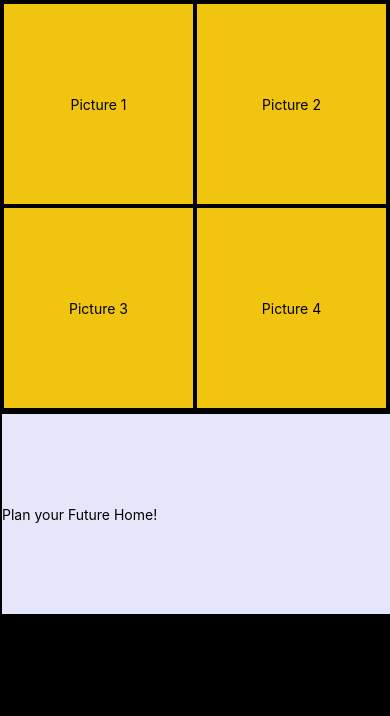
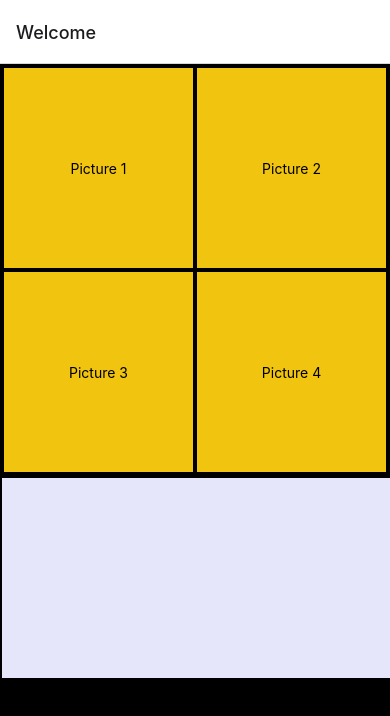
Before and after one commit to jaredsbt/GardenofRosas, a React Native app: screen / in a window 390 px wide. Shown: the top 716 px of the page. Built offline with nearby package versions, Linux system fonts and the light colour scheme.

Commit message:
Fixed plan screen and home react componenets and added to the navigating stack

```diff
--- a/App.js
+++ b/App.js
@@ -1,137 +1,26 @@
-import React, { useCallback, useEffect, useState } from 'react';
-import Entypo from '@expo/vector-icons/Entypo';
-import * as SplashScreen from 'expo-splash-screen';
-import * as Font from 'expo-font';
+import React from 'react';
 import {NavigationContainer} from '@react-navigation/native';
 import {createNativeStackNavigator} from '@react-navigation/native-stack';
-import {
-  StyleSheet,
-  Text,
-  View,
-  ScrollView,
-  Dimensions,
-  Button,
-} from 'react-native';
 
-// Keep the splash screen visible while we fetch resources
-SplashScreen.preventAutoHideAsync();
-
-export default function App() {
-  const [appIsReady, setAppIsReady] = useState(false);
-
-  useEffect(() => {
-    async function prepare() {
-      try {
-        // Pre-load fonts, make any API calls you need to do here
-        await Font.loadAsync(Entypo.font);
-        // Artificially delay for two seconds to simulate a slow loading
-        // experience. Please remove this if you copy and paste the code!
-        await new Promise(resolve => setTimeout(resolve, 2000));
-      } catch (e) {
-        console.warn(e);
-      } finally {
-        // Tell the application to render
-        setAppIsReady(true);
-      }
-    }
-
-    prepare();
-  }, []);
-
-  const onLayoutRootView = useCallback(async () => {
-    if (appIsReady) {
-      // This tells the splash screen to hide immediately! If we call this after
-      // `setAppIsReady`, then we may see a blank screen while the app is
-      // loading its initial state and rendering its first pixels. So instead,
-      // we hide the splash screen once we know the root view has already
-      // performed layout.
-      await SplashScreen.hideAsync();
-    }
-  }, [appIsReady]);
-
-  if (!appIsReady) {
-    return null;
-  }
-
-  return (
-    <ScrollView style = {styles.scrollContainer} onLayout={onLayoutRootView}>
-      <View style = {styles.container}>
-        <View style = {styles.box}><Text>Picture 1</Text></View>
-        <View style = {styles.box}><Text>Picture 2</Text></View>
-        <View style = {styles.box}><Text>Picture 3</Text></View>
-        <View style = {styles.box}><Text>Picture 4</Text></View>
-      </View>
-
-      <View style = {styles.bottom}>
-        <Text>Plan your Future Home!</Text>
-      </View>
+import HomeScreen from './screens/home';
+import PlanScreen from './screens/bookAppointment';
 
 
-    </ScrollView>
+const Stack = createNativeStackNavigator();
 
-    // <View>
-    //   <View
-    //     style={{ flex: 1, alignItems: 'center', justifyContent: 'center' }}
-    //     onLayout={onLayoutRootView}>
-    //     <Text>Bring your Dream Home to Life! 👋</Text>
-    //     <Entypo name="rocket" size={30} />
-    //   </View>
-    // </View>
+const MyStack = () => {
+  return (
+    <NavigationContainer>
+      <Stack.Navigator>
+        <Stack.Screen
+          name="Home"
+          component={HomeScreen}
+          options={{title: 'Welcome'}}
+        />
+        <Stack.Screen name="PlanScreen" component={PlanScreen} />
+      </Stack.Navigator>
+    </NavigationContainer>
+  );
+};
 
-  );
-}
-
-const styles = StyleSheet.create({
-  scrollContainer: {
-    flex: 1,
-    backgroundColor: '#000000',
-  },
-
-  container: {
-    flex: 1,
-    flexDirection: 'row',
-    flexWrap: 'wrap',
-    padding: 2,
-  },
-
-  box: {
-    margin: 2,
-    width: Dimensions.get('window').width / 2 -6,
-    height: 200,
-    justifyContent: 'center',
-    alignItems: 'center',
-    backgroundColor: '#f1c40f'
-  },
-
-  bottom: {
-    margin: 2,
-    width: Dimensions.get('screen').width,
-    height: Dimensions.get('screen').height / 3,
-    justifyContent: 'center',
-    alignContent: 'center',
-    backgroundColor: '#e6e6fa',
-  }
-
-
-});
-
-// import { StatusBar } from 'expo-status-bar';
-// import { StyleSheet, Text, View } from 'react-native';
-
-// export default function App() {
-//   return (
-//     <View style={styles.container}>
-//       <Text>Welcome to Garden of Rosas!</Text>
-//       <StatusBar style="auto" />
-//     </View>
-//   );
-// }
-
-// const styles = StyleSheet.create({
-//   container: {
-//     flex: 1,
-//     backgroundColor: '#fff',
-//     alignItems: 'center',
-//     justifyContent: 'center',
-//   },
-// });
+export default MyStack
--- a/screens/bookAppointment.js
+++ b/screens/bookAppointment.js
@@ -1,7 +1,7 @@
 import React from "react";
-import { View, Button } from "react-native";
+import { View, Button, StyleSheet } from "react-native";
 
-const Home = () => {
+const bookAppointment = () => {
     return (
         <ScrollView style = {styles.scrollContainer} onLayout={onLayoutRootView}>
             <View>
@@ -16,3 +16,5 @@ const styles = StyleSheet.create({
         flex: 1,
     },
 })
+
+export default bookAppointment;
--- a/screens/home.js
+++ b/screens/home.js
@@ -0,0 +1,104 @@
+// import React from "react";
+import React, { useCallback, useEffect, useState } from 'react';
+import Entypo from '@expo/vector-icons/Entypo';
+import * as SplashScreen from 'expo-splash-screen';
+import * as Font from 'expo-font';
+import {
+    StyleSheet,
+    Text,
+    View,
+    ScrollView,
+    Dimensions,
+    Button,
+  } from 'react-native';
+
+// Keep the splash screen visible while we fetch resources
+SplashScreen.preventAutoHideAsync();
+
+export default function App() {
+  const [appIsReady, setAppIsReady] = useState(false);
+
+  useEffect(() => {
+    async function prepare() {
+      try {
+        // Pre-load fonts, make any API calls you need to do here
+        await Font.loadAsync(Entypo.font);
+        // Artificially delay for two seconds to simulate a slow loading
+        // experience. Please remove this if you copy and paste the code!
+        await new Promise(resolve => setTimeout(resolve, 2000));
+      } catch (e) {
+        console.warn(e);
+      } finally {
+        // Tell the application to render
+        setAppIsReady(true);
+      }
+    }
+
+    prepare();
+  }, []);
+
+  const onLayoutRootView = useCallback(async () => {
+    if (appIsReady) {
+      // This tells the splash screen to hide immediately! If we call this after
+      // `setAppIsReady`, then we may see a blank screen while the app is
+      // loading its initial state and rendering its first pixels. So instead,
+      // we hide the splash screen once we know the root view has already
+      // performed layout.
+      await SplashScreen.hideAsync();
+    }
+  }, [appIsReady]);
+
+  if (!appIsReady) {
+    return null;
+  }
+
+  return (
+    <ScrollView style = {styles.scrollContainer} onLayout={onLayoutRootView}>
+      <View style = {styles.container}>
+        <View style = {styles.box}><Text>Picture 1</Text></View>
+        <View style = {styles.box}><Text>Picture 2</Text></View>
+        <View style = {styles.box}><Text>Picture 3</Text></View>
+        <View style = {styles.box}><Text>Picture 4</Text></View>
+      </View>
+
+      <View style = {styles.bottom}>
+        {/* <Button href = 'book'>Plan your Future Home!</Button> */}
+      </View>
+
+
+    </ScrollView>
+
+  );
+}
+
+const styles = StyleSheet.create({
+  scrollContainer: {
+    flex: 1,
+    backgroundColor: '#000000',
+  },
+
+  container: {
+    flex: 1,
+    flexDirection: 'row',
+    flexWrap: 'wrap',
+    padding: 2,
+  },
+
+  box: {
+    margin: 2,
+    width: Dimensions.get('window').width / 2 -6,
+    height: 200,
+    justifyContent: 'center',
+    alignItems: 'center',
+    backgroundColor: '#f1c40f'
+  },
+
+  bottom: {
+    margin: 2,
+    width: Dimensions.get('screen').width,
+    height: Dimensions.get('screen').height / 3,
+    justifyContent: 'center',
+    alignContent: 'center',
+    backgroundColor: '#e6e6fa',
+  }
+});
```
